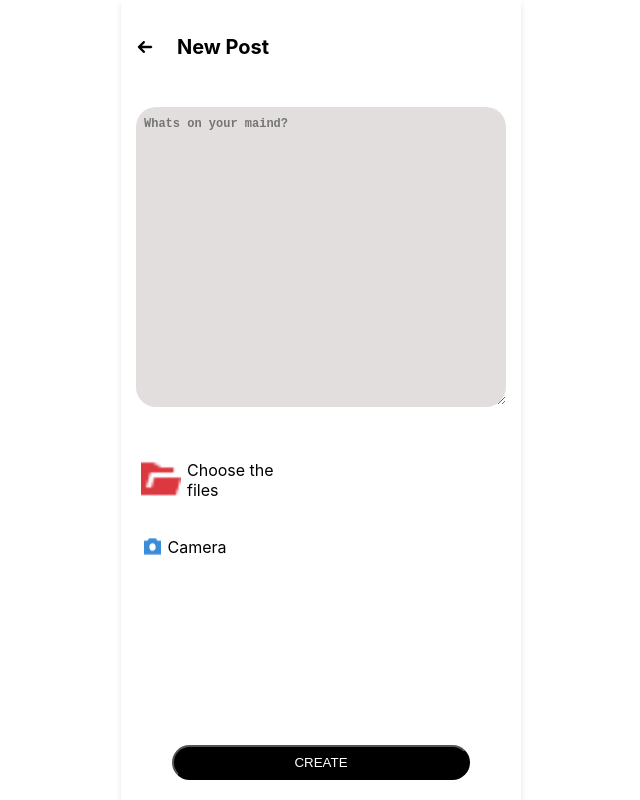
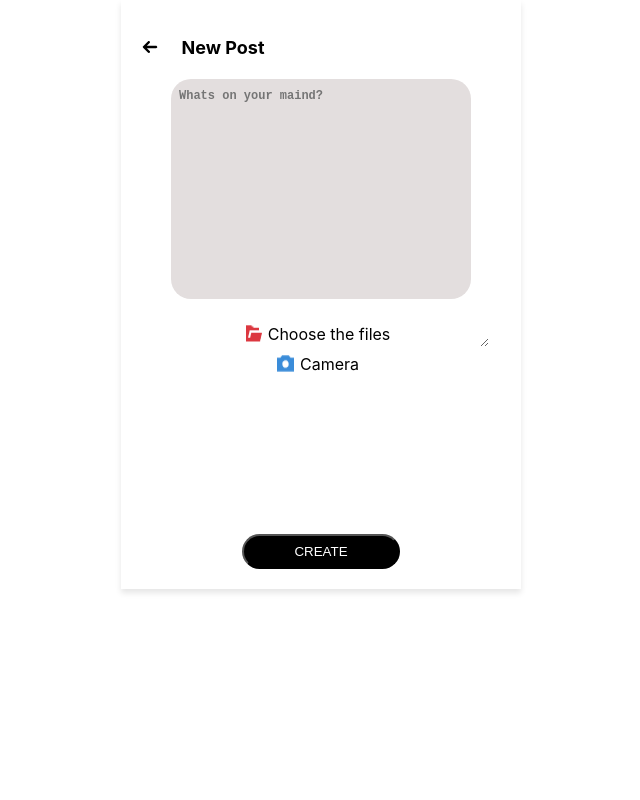
Before and after one commit to praju23mj/SocialMedia-Application, a React (Create React App) app in the folder social/: page /newpost in a window 768 px wide. Shown: the whole page, without its empty margins (63-703 px from the left). Built offline with nearby package versions, Linux system fonts and the light colour scheme.

Commit message:
postcreation

```diff
--- a/social/src/components/NewPost.js
+++ b/social/src/components/NewPost.js
@@ -6,6 +6,7 @@ import Camera from "../assets/camera.png";
 import Vector from "../assets/Vector.png";
 import vimg from "../assets/vimg.png";
 import { useNavigate } from 'react-router-dom';
+import AddMore from "../assets/addmore.png";
 
 
 const NewPost = () => {
@@ -38,65 +39,83 @@ const NewPost = () => {
         <textarea className='txt' placeholder=' Whats on your maind?'/>
       </div>
 
+      {!selectedFile ? (
+  <>
     {!showFileOptions ? (
-        <div className='fold' onClick={()=>setShowFileOptions(true)}>
-        <img src={Folder} alt='folder' className='folder'/>
+      <div className='fold' onClick={() => setShowFileOptions(true)}>
+        <img src={Folder} alt='folder' className='folder' />
         <p className='choose'>Choose the files</p>
       </div>
-      ):(
+    ) : (
       <>
         <div className='gallery'>
-        <label htmlFor="photo-input" className="gal-img">
-        <img src={Vector} alt='gallery' className='gal-photo'/>
+          <label htmlFor='photo-input' className='gal-img'>
+            <img src={Vector} alt='gallery' className='gal-photo' />
             Photos
           </label>
           <input
             type='file'
-        id="photo-input"
-        accept="image/*"
+            id='photo-input'
+            accept='image/*'
             style={{ display: 'none' }}
             onChange={handleFileSelection}
           />
         </div>
 
         <div className='vt-cont'>
-      <label htmlFor="photo-input" className="gal-vedio">
-        <img src={vimg} alt='vedio' className='gal-ved'/>
-        Vedio
+          <label htmlFor='video-input' className='gal-vedio'>
+            <img src={vimg} alt='video' className='gal-ved' />
+            Video
           </label>
           <input
             type='file'
-    id="video-input"
-    accept="video/*"
+            id='video-input'
+            accept='video/*'
             style={{ display: 'none' }}
-    onChange={handleFileSelection} // Function to handle video file selection
+            onChange={handleFileSelection}
           />
         </div>
       </>
     )}
-      {selectedFile && (
+
+    <div className='camera'>
+      <img src={Camera} alt='camera' className='cam' />
+      <p className='camtxt'>Camera</p>
+    </div>
+  </>
+) : (
+  <>
+    {selectedFile.type.startsWith('image/') && (
       <div className='file-preview'>
-          {selectedFile.type.startsWith('image/') && (
         <img
           src={URL.createObjectURL(selectedFile)}
           alt='Selected'
           className='preview-image'
         />
+      </div>
     )}
     {selectedFile.type.startsWith('video/') && (
+      <div className='file-preview'>
         <video controls className='preview-video'>
           <source src={URL.createObjectURL(selectedFile)} />
           Your browser does not support the video tag.
         </video>
-          )}
       </div>
     )}
 
+    {/* Add More Section */}
+    <div className='addmore'>
+      <img src={AddMore} alt='addmore' className='addmore-gal' />
+      <p className='addmoretxt'>Add more Photos</p>
 
-      <div className='camera'>
-      <img src={Camera} alt='camera' className='cam'/>
-      <p className='camtxt'>Camera</p>
     </div>
+    <div className='newDiv'>
+      <p>Surrounded by nature’s beauty, finding peace in every leaf, breeze, and sunset. 🌿🌞
+     <span>#NatureVibes #OutdoorEscape #EarthLover</span></p>
+    </div>
+  </>
+)}
+
       <div className='new-btn'>
       <button className='cre-btn'>CREATE</button>
       </div>
--- a/social/src/styles/NewPost.css
+++ b/social/src/styles/NewPost.css
@@ -8,7 +8,7 @@
     margin: 0 auto; /* Center the content */
     padding: 20px;
     box-sizing: border-box;
-    height: 100vh;
+
     box-shadow: 0 4px 6px rgba(0, 0, 0, 0.1);
     }
 
@@ -36,8 +36,8 @@
         font-size: 20px;
       }
       .in{
-        width: 370px;
-        height: 300px;
+        width: 320px;
+        height: 240px;
         background-color: rgb(227, 222, 222);
         border-radius: 20px;
       }
@@ -101,7 +101,7 @@
       .gal-vedio{
         padding: 0px 7px;
         color: black;
-        cursor: pointer;
+        curmargin-right: 200px;sor: pointer;
       }
 
 
@@ -110,13 +110,47 @@
       }
       .file-preview{
         position: absolute;
-        top: 120px;
+        top: 85px;
+        width: 320px; /* Ensure the preview takes up the full width of the parent container */
+        height: 280px; /* Ensure the preview takes up the full height of the parent container */
+        display: flex;
+        justify-content: center;
+        align-items: center;
       }
 
       .preview-image,.preview-video{
-        object-fit: cover;
+        width: 100%; /* Adjust width to fill the container */
+        height: 100%; /* Adjust height to fill the container */
+        object-fit: cover; /* Ensure the image scales proportionally */
+        border-radius: 20px;
       }
 
+      .addmore{
+        display: flex;
+        margin-right: 200px;
+        margin-top: 50px;
+      }
+
+      .addmoretxt{
+        padding: 0px 6px;
+        color: black;
+        font-weight: 600;
+      }
+
+      .newDiv{
+        width: 350px;
+        height: 250px;
+        background-color: rgb(243, 238, 238);
+        border-radius: 10px;
+        margin-top: 20px;
+      }
+      .newDiv p{
+        color: black;
+        padding: 12px;
+      }
+      .newDiv p span{
+        color: blue;
+      }
    /* Media Query for Phones (480px and below) */
 @media (max-width: 480px) {
   .titles {
@@ -134,4 +168,45 @@
   .cre-btn {
       padding: 8px 20px; /* Reduce button size */
   }
+
+  .fold, .gallery, .vt-cont, .camera {
+      margin-right: 0; /* Center the elements */
+      justify-content: center;
   }
+
+  .file-preview {
+      width: 90%; /* Reduce the preview size */
+      height: auto;
+  }
+}
+
+/* Media Query for Tablets (481px - 768px) */
+@media (min-width: 481px) and (max-width: 768px) {
+  .titles {
+      font-size: 18px;
+  }
+
+  .in {
+      width: 300px;
+      height: 220px; /* Adjust dimensions for tablets */
+  }
+
+  .txt {
+      width: 100%;
+      height: 250px;
+  }
+
+  .cre-btn {
+      padding: 8px 50px; /* Adjust button size */
+  }
+
+  .fold, .gallery, .vt-cont, .camera {
+      margin-right: 0; /* Center the elements */
+      justify-content: center;
+  }
+
+  .file-preview {
+      width: 100%; /* Ensure the preview scales well */
+      height: auto;
+  }
+}
--- a/social/src/styles/Profile.css
+++ b/social/src/styles/Profile.css
@@ -108,7 +108,7 @@
   }
 
   .user-info {
-    /* margin-top: 30px; */
+    margin-top: 30px;
   }
 
   .h2 {
```
Also changed, not shown: social/src/assets/addmore.png (added). Lines whose indentation alone changed are shown as unchanged.
